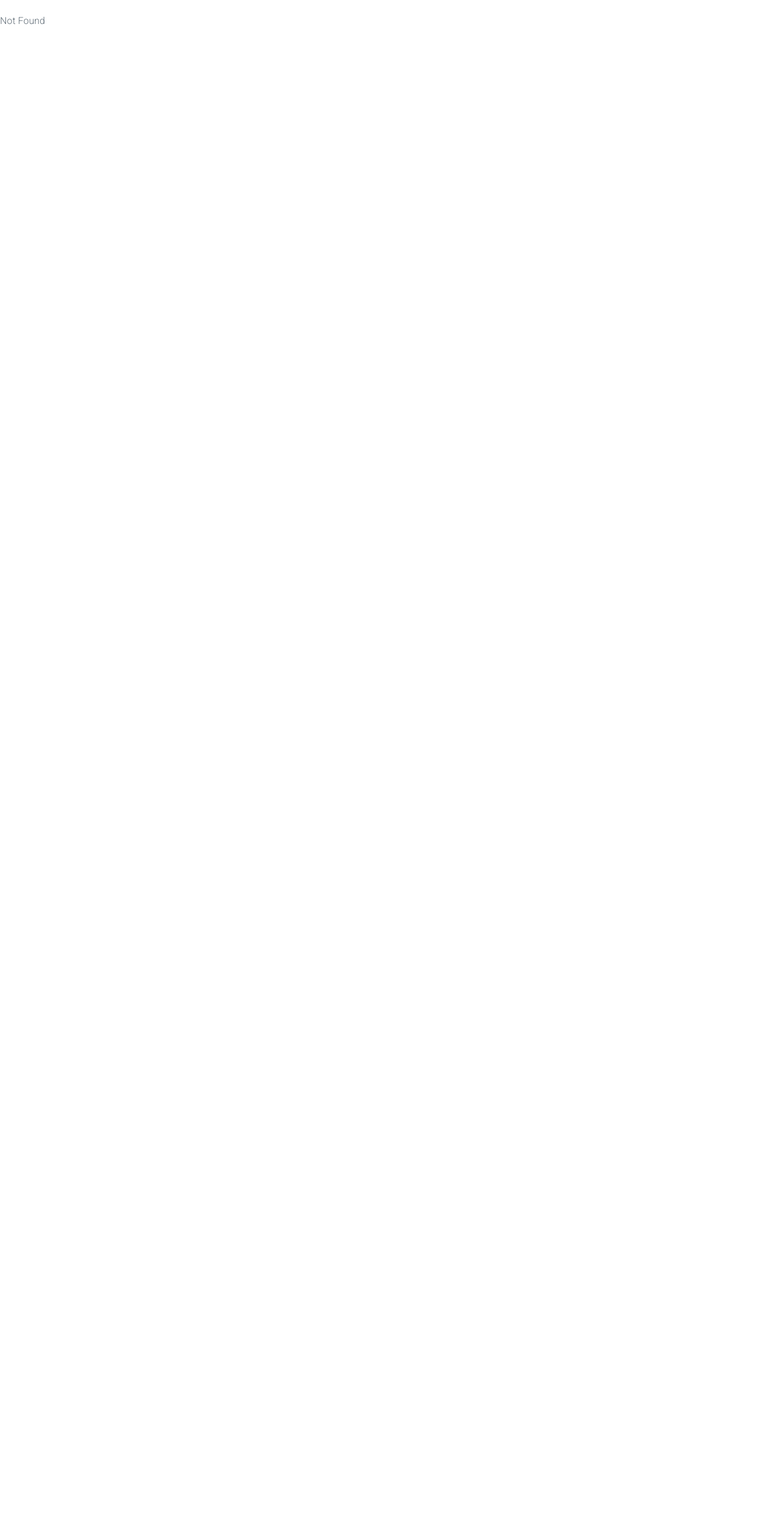
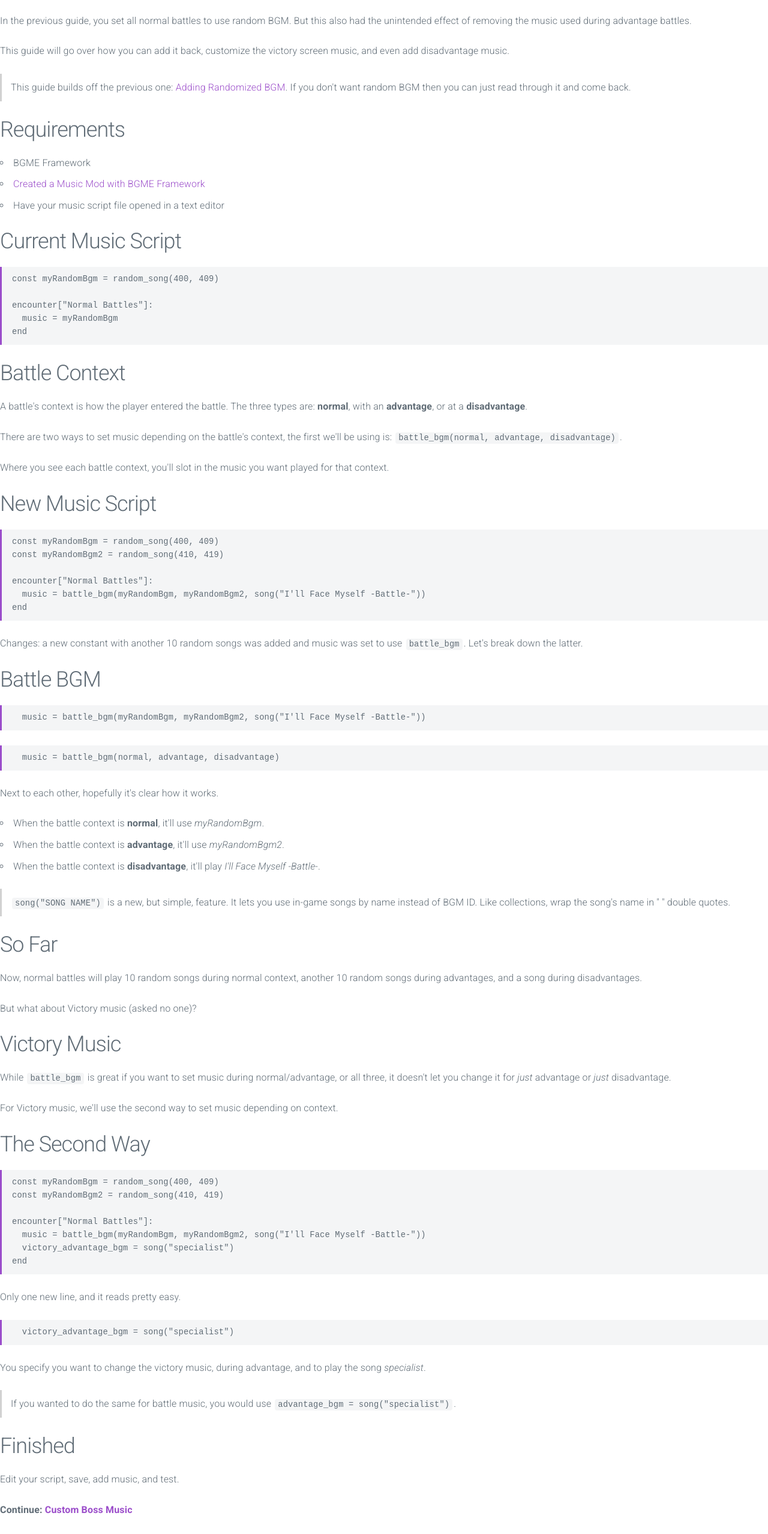
Before and after one commit to T-PoseRatkechi/PersonaMusicScript, a SvelteKit app in the folder sveltekit/: page /guides/battle-bgm in a window 1280 px wide. Before the commit this address had no page. Shown: the part 100-2658 px from the top of the page at 60% size. Before the commit the page ends 800 px from the top, so only its background shows below. Built offline with nearby package versions, Linux system fonts and the light colour scheme.

Commit message:
Add battle bgm guide.

```diff
--- /dev/null
+++ b/sveltekit/src/routes/guides/battle-bgm/+page.svelte
@@ -0,0 +1,124 @@
+<script>
+	import { base } from '$app/paths';
+	import Link from '$lib/Link.svelte';
+
+	const lines = [
+		'const myRandomBgm = random_song(400, 409)',
+		'',
+		'encounter["Normal Battles"]:',
+		'  music = myRandomBgm',
+		'end'
+	];
+
+	const lines2 = [
+		'const myRandomBgm = random_song(400, 409)',
+		'const myRandomBgm2 = random_song(410, 419)',
+		'',
+		'encounter["Normal Battles"]:',
+		'  music = battle_bgm(myRandomBgm, myRandomBgm2, song("I\'ll Face Myself -Battle-"))',
+		'end'
+	];
+
+	const lines3 = [
+		'const myRandomBgm = random_song(400, 409)',
+		'const myRandomBgm2 = random_song(410, 419)',
+		'',
+		'encounter["Normal Battles"]:',
+		'  music = battle_bgm(myRandomBgm, myRandomBgm2, song("I\'ll Face Myself -Battle-"))',
+		'  victory_advantage_bgm = song("specialist")',
+		'end'
+	];
+</script>
+
+<h1>Custom Battle BGM</h1>
+<p>
+	In the previous guide, you set all normal battles to use random BGM. But this also had the
+	unintended effect of removing the music used during advantage battles.
+</p>
+<p>
+	This guide will go over how you can add it back, customize the victory screen music, and even add
+	disadvantage music.
+</p>
+<blockquote>
+	This guide builds off the previous one: <Link url="{base}/guides/randomized-bgm"
+		>Adding Randomized BGM</Link
+	>. If you don't want random BGM then you can just read through it and come back.
+</blockquote>
+<h2>Requirements</h2>
+<ul>
+	<li>BGME Framework</li>
+	<li><Link url="{base}/guides/create-mod">Created a Music Mod with BGME Framework</Link></li>
+	<li>Have your music script file opened in a text editor</li>
+</ul>
+<h2>Current Music Script</h2>
+<pre><code>{lines.join('\n')}</code></pre>
+<h2>Battle Context</h2>
+<p>
+	A battle's context is how the player entered the battle. The three types are: <b>normal</b>, with
+	an
+	<b>advantage</b>, or at a <b>disadvantage</b>.
+</p>
+<p>
+	There are two ways to set music depending on the battle's context, the first we'll be using is: <code
+		>battle_bgm(normal, advantage, disadvantage)</code
+	>.
+</p>
+<p>Where you see each battle context, you'll slot in the music you want played for that context.</p>
+<h2>New Music Script</h2>
+<pre><code>{lines2.join('\n')}</code></pre>
+<p>
+	Changes: a new constant with another 10 random songs was added and music was set to use <code
+		>battle_bgm</code
+	>. Let's break down the latter.
+</p>
+<h2>Battle BGM</h2>
+<pre><code>{lines2[4]}</code></pre>
+<pre><code>  music = battle_bgm(normal, advantage, disadvantage)</code></pre>
+<p>Next to each other, hopefully it's clear how it works.</p>
+<ul>
+	<li>When the battle context is <b>normal</b>, it'll use <em>myRandomBgm</em>.</li>
+	<li>When the battle context is <b>advantage</b>, it'll use <em>myRandomBgm2</em>.</li>
+	<li>
+		When the battle context is <b>disadvantage</b>, it'll play <em>I'll Face Myself -Battle-</em>.
+	</li>
+</ul>
+<blockquote>
+	<code>song("SONG NAME")</code> is a new, but simple, feature. It lets you use in-game songs by name
+	instead of BGM ID. Like collections, wrap the song's name in " " double quotes.
+</blockquote>
+<h2>So Far</h2>
+<p>
+	Now, normal battles will play 10 random songs during normal context, another 10 random songs
+	during advantages, and a song during disadvantages.
+</p>
+<p>But what about Victory music (asked no one)?</p>
+<h2>Victory Music</h2>
+<p>
+	While <code>battle_bgm</code> is great if you want to set music during normal/advantage, or all
+	three, it doesn't let you change it for <em>just</em> advantage or <em>just</em> disadvantage.
+</p>
+<p>For Victory music, we'll use the second way to set music depending on context.</p>
+<h2>The Second Way</h2>
+<pre><code>{lines3.join('\n')}</code></pre>
+<p>Only one new line, and it reads pretty easy.</p>
+<pre><code>{lines3[5]}</code></pre>
+<p>
+	You specify you want to change the victory music, during advantage, and to play the song <em
+		>specialist</em
+	>.
+</p>
+<blockquote>
+	If you wanted to do the same for battle music, you would use <code
+		>advantage_bgm = song("specialist")</code
+	>.
+</blockquote>
+<h2>Finished</h2>
+<p>Edit your script, save, add music, and test.</p>
+<p>
+	<b>Continue: <Link url="{base}/guides/boss-music">Custom Boss Music</Link></b>
+</p>
+<p>
+	For other features, such as <b>Floor BGM</b> and <b>Event BGM</b>, <Link url="{base}/docs"
+		>read the docs.</Link
+	>
+</p>
```
